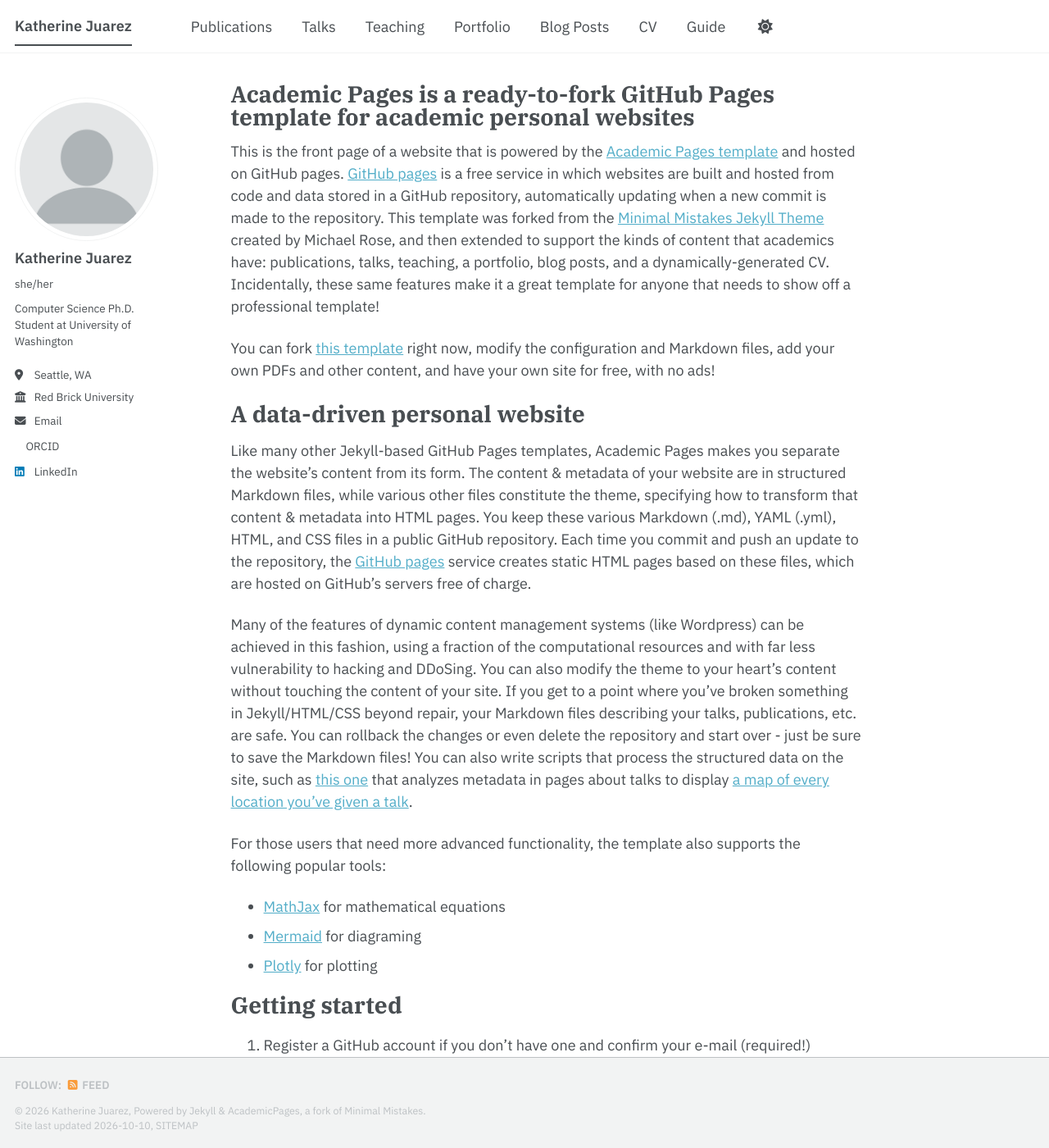
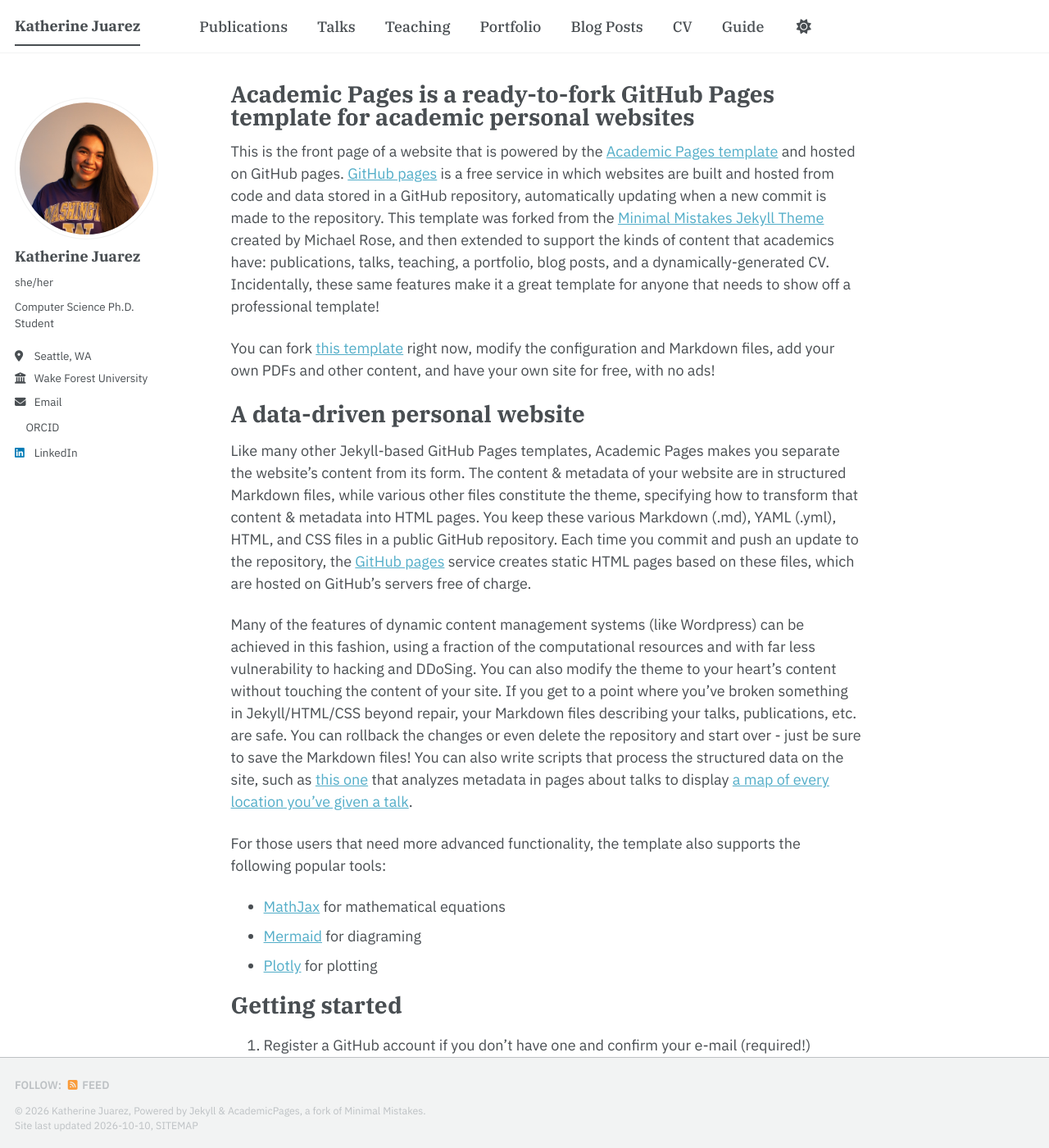
Before and after one commit to katherinejuarez/katherinejuarez.github.io, a Jekyll site: the page built from _pages/about.md, in a window 1280 px wide and 1400 px high. Shown: the whole window at 82% size. Built offline with Jekyll 4.4.1, drawn with Linux system fonts in a browser that asks for light colours; a style sheet for code colours, icons or effects is not loaded.

Commit message:
font updates

```diff
--- a/_config.yml
+++ b/_config.yml
@@ -23,12 +23,12 @@ repository               : "katherinejuarez/katherinejuarez.github.io"
 #               Additional customization can be done by editing /_includes/author-profile.html
 author:
   # Biographic information
-  avatar           : "profile.png"
+  avatar           : "profile.jpg"
   name             : "Katherine Juarez"
   pronouns         : "she/her"
-  bio              : "Computer Science Ph.D. Student at University of Washington"
+  bio              : "Computer Science Ph.D. Student"
   location         : "Seattle, WA"
-  employer         : "Red Brick University"
+  employer         : "Wake Forest University"
   uri              : # URL
   email            : "kajuarez@cs.washington.edu"
 
--- a/assets/css/main.scss
+++ b/assets/css/main.scss
@@ -38,13 +38,45 @@
     "layout/json_cv"
 ;
 
-/* Fonts: IBM Plex Serif headings, IBM Plex Sans body */
+/* ==========================================================
+   Custom fonts: IBM Plex Serif headings, IBM Plex Sans body
+   ========================================================== */
+
+/* Body text */
 html, body {
   font-family: "IBM Plex Sans", -apple-system, "Helvetica Neue", Arial, sans-serif;
 }
 
+/* Headings */
 h1, h2, h3, h4, h5, h6,
-.page__title,
-.author__name {
+.page__title {
   font-family: "IBM Plex Serif", Georgia, "Times New Roman", serif;
 }
+
+/* Nav bar: same serif as the headings */
+.masthead,
+.greedy-nav a,
+.site-title {
+  font-family: "IBM Plex Serif", Georgia, "Times New Roman", serif !important;
+}
+
+.greedy-nav a {
+  font-weight: 500;
+}
+
+.site-title {
+  font-weight: 700;
+}
+
+/* Sidebar and footer: sans to match the body */
+.sidebar,
+.author__urls,
+.author__urls a,
+.page__footer {
+  font-family: "IBM Plex Sans", -apple-system, "Helvetica Neue", Arial, sans-serif !important;
+}
+
+/* Your name in the sidebar: serif to match the headings */
+.sidebar .author__name {
+  font-family: "IBM Plex Serif", Georgia, "Times New Roman", serif !important;
+}
```
Also changed, not shown: images/profile.jpg (added).
